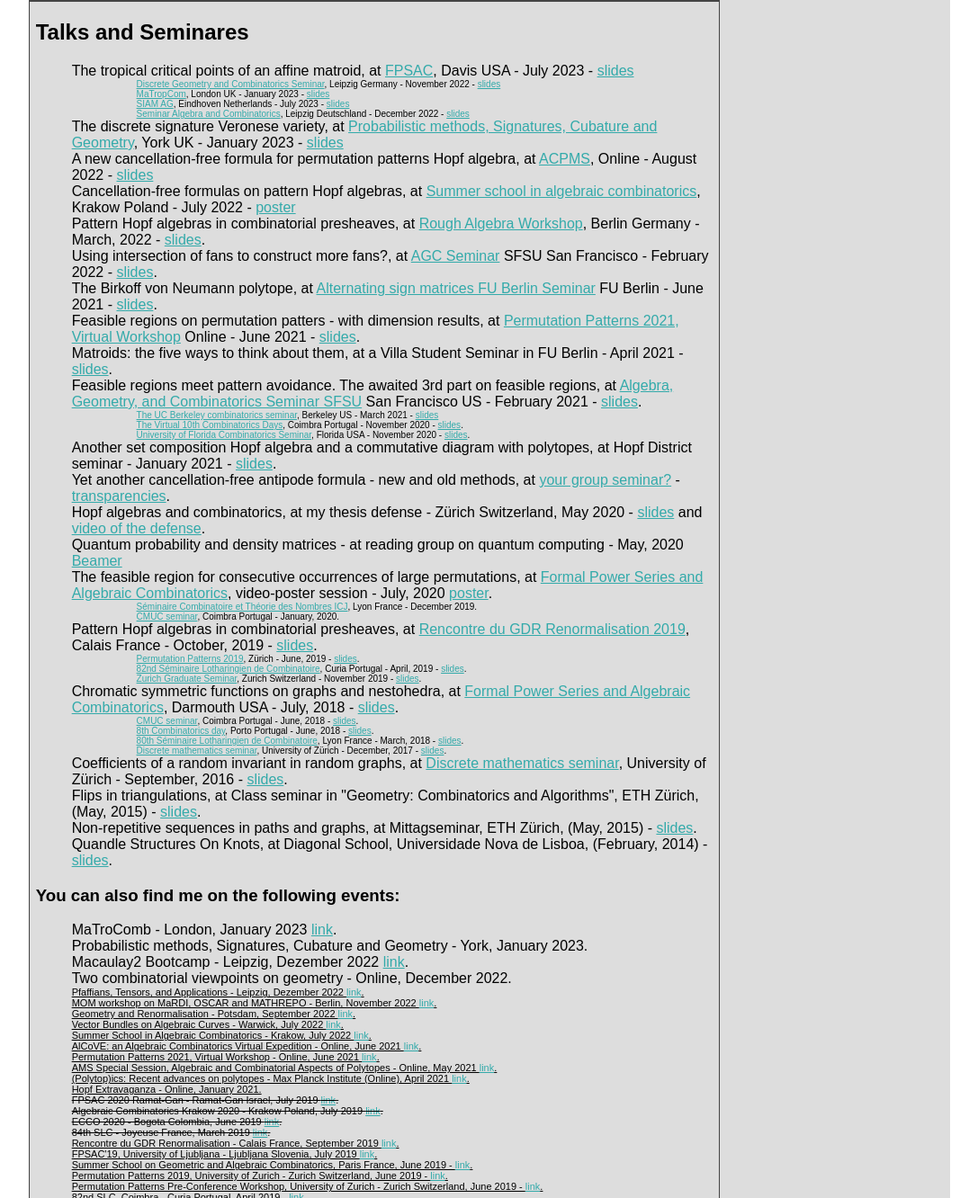
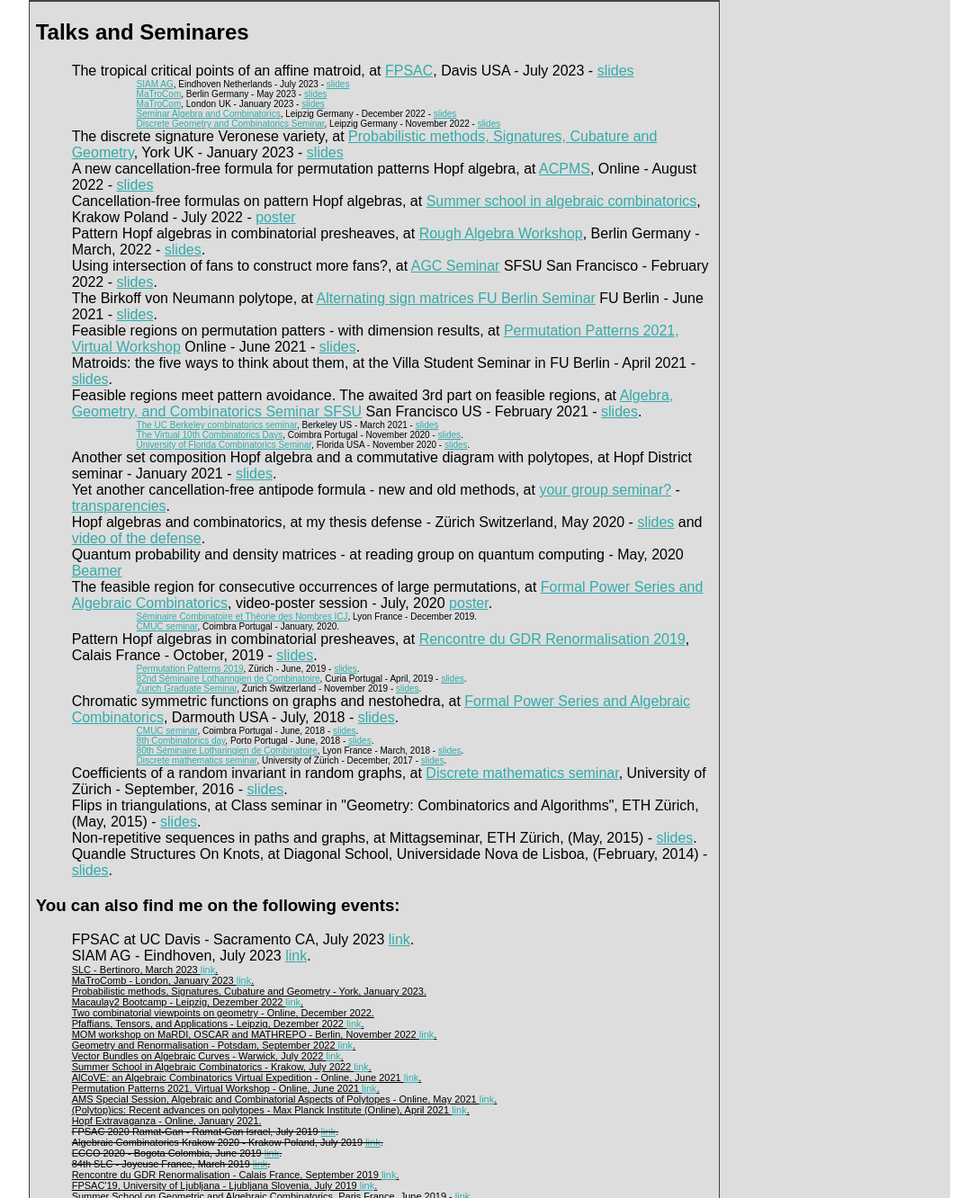
Before and after one commit to raulpenaguiao/raulpenaguiao.github.io, a plain HTML site: page index.html in a window 1280 px wide. Shown: the part 1967-3299 px from the top of the page at 90% size, without its empty margins (160-1247 px from the left). Drawn offline with Linux system fonts and the light colour scheme.

Commit message:
more typoes

```diff
--- a/index.html
+++ b/index.html
@@ -163,10 +163,11 @@
 				<h2>Talks and Seminares</h2>
 				<ol class="no-style-list">
 				<li>The tropical critical points of an affine matroid, at <a href="http://fpsac23.math.ucdavis.edu/">FPSAC</a>, Davis USA - July 2023 - <a href="http://raulpenaguiao.github.io/docs/Slides/202307FPSAC_Bergman.pdf">slides</a></li>
+				<li class="seealso" ><a href="https://meetings.siam.org/sess/dsp_talk.cfm?p=130662">SIAM AG</a>, Eindhoven Netherlands - July 2023 - <a href="http://raulpenaguiao.github.io/docs/Slides/202307SIAM_Bergman.pdf">slides</a></li>
+				<li class="seealso" ><a href="https://sites.google.com/view/matrocomlondon/">MaTroCom</a>, Berlin Germany - May 2023 - <a href="http://raulpenaguiao.github.io/docs/Slides/202305FUBerlin_Bergman.pdf">slides</a></li>
+				<li class="seealso" ><a href="https://sites.google.com/view/matrocomlondon/">MaTroCom</a>, London UK - January 2023 - <a href="http://raulpenaguiao.github.io/docs/Slides/2023QM_Bergman.pdf">slides</a></li>
+				<li class="seealso" ><a href="https://www.math.uni-leipzig.de/~grabowski/acseminar/">Seminar Algebra and Combinatorics</a>, Leipzig Germany - December 2022 - <a href="http://raulpenaguiao.github.io/docs/Slides/2022UL_Bergman.pdf">slides</a></li>
 				<li class="seealso" ><a href="https://www.mis.mpg.de/calendar/lectures/2022/abstract-34664.html">Discrete Geometry and Combinatorics Seminar</a>, Leipzig Germany - November 2022 - <a href="http://raulpenaguiao.github.io/docs/Slides/202210MPI_Bergman.pdf">slides</a></li>
-				<li class="seealso" ><a href="https://sites.google.com/view/matrocomlondon/">MaTropCom</a>, London UK - January 2023 - <a href="http://raulpenaguiao.github.io/docs/Slides/2023QM_Bergman.pdf">slides</a></li>
-				<li class="seealso" ><a href="https://meetings.siam.org/sess/dsp_talk.cfm?p=130662">SIAM AG</a>, Eindhoven Netherlands - July 2023 - <a href="http://raulpenaguiao.github.io/docs/Slides/202307SIAM_Bergman.pdf">slides</a></li>
-				<li class="seealso" ><a href="https://www.math.uni-leipzig.de/~grabowski/acseminar/">Seminar Algebra and Combinatorics</a>, Leipzig Deutschland - December 2022 - <a href="http://raulpenaguiao.github.io/docs/Slides/2022UL_Bergman.pdf">slides</a></li>
 				<li>The discrete signature Veronese variety, at <a href="https://sites.google.com/view/pmscg2023/home">Probabilistic methods, Signatures, Cubature and Geometry</a>, York UK - January 2023 - <a href="http://raulpenaguiao.github.io/docs/Slides/2023PmSCG_signatures.pdf">slides</a></li>
 				<li> A new cancellation-free formula for permutation patterns Hopf algebra, at <a href="https://www.math.ntnu.no/acpms/">ACPMS</a>, Online - August 2022 - <a href="http://raulpenaguiao.github.io/docs/Slides/202208ZoomOslo_Patterns.pdf">slides</a></li>
 				<li> Cancellation-free formulas on pattern Hopf algebras, at <a href="https://sites.google.com/view/acombikrakow">Summer school in algebraic combinatorics</a>, Krakow Poland - July 2022 - <a href="https://raulpenaguiao.github.io/docs/Posters/Antipode_Formula.pdf">poster</a></li>
@@ -174,7 +175,7 @@
 				<li> Using intersection of fans to construct more fans?, at <a href="https://sites.google.com/view/sfsuagc/spring-2022">AGC Seminar</a> SFSU San Francisco - February 2022 - <a href="https://raulpenaguiao.github.io/docs/Slides/Bergmanbeamer_handout.pdf">slides</a>.</li>
 				<li> The Birkoff von Neumann polytope, at <a href="http://math.sfsu.edu/beck/dmseminar.pdf">Alternating sign matrices FU Berlin Seminar</a> FU Berlin - June 2021 - <a href="https://raulpenaguiao.github.io/docs/Slides/Birkoffbeamer-Handout.pdf">slides</a>.</li>
 				<li> Feasible regions on permutation patters - with dimension results, at <a href="http://combinatorics.cis.strath.ac.uk/pp2021/">Permutation Patterns 2021, Virtual Workshop</a> Online - June 2021 - <a href="https://raulpenaguiao.github.io/docs/Slides/PP2021-Handout.pdf">slides</a>.</li>
-				<li> Matroids: the five ways to think about them, at a Villa Student Seminar in FU Berlin - April 2021 - <a href="https://raulpenaguiao.github.io/docs/Slides/Matroids_Talk.pdf">slides</a>.</li>
+				<li> Matroids: the five ways to think about them, at the Villa Student Seminar in FU Berlin - April 2021 - <a href="https://raulpenaguiao.github.io/docs/Slides/Matroids_Talk.pdf">slides</a>.</li>
 				<li> Feasible regions meet pattern avoidance. The awaited 3rd part on feasible regions, at <a href="https://sites.google.com/view/sfsuagc/home">Algebra, Geometry, and Combinatorics Seminar SFSU</a> San Francisco US - February 2021 - <a href="https://raulpenaguiao.github.io/docs/Slides/AGC Seminar_handout.pdf">slides</a>.</li>
 				<li class="seealso" > <a href="https://math.berkeley.edu/~ryba/combinatorics_seminar">The UC Berkeley combinatorics seminar</a>, Berkeley US - March 2021 - <a href="https://raulpenaguiao.github.io/docs/Slides/TACOS_Seminar.pdf">slides</a></li>
 				<li class="seealso" > <a href="www.mat.uc.pt/~combdays/virtual10thcombday">The Virtual 10th Combinatorics Days</a>, Coimbra Portugal - November 2020 - <a href="https://raulpenaguiao.github.io/docs/Slides/CombDays2020-Handout.pdf">slides</a>.</li>
@@ -240,13 +241,19 @@
 
 				<h3>You can also find me on the following events:</h3>
 				<ol class="no-style-list">
-				<li class="currconf"> MaTroComb - London, January 2023 <a href="https://sites.google.com/view/matrocomlondon/home">link</a>.</li>
+				<li class="currconf"> FPSAC at UC Davis - Sacramento CA, July 2023 <a href="http://fpsac23.math.ucdavis.edu/">link</a>.</li>
 
-				<li class="currconf"> Probabilistic methods, Signatures, Cubature and Geometry - York, January 2023.</li>
+				<li class="currconf"> SIAM AG - Eindhoven, July 2023 <a href="https://www.siam.org/conferences/cm/conference/ag23">link</a>.</li>
 
-				<li class="currconf"> Macaulay2 Bootcamp - Leipzig, Dezember 2022 <a href="https://www.mis.mpg.de/calendar/conferences/2022/m2bc">link</a>.</li>
+				<li class="pastconf"> SLC - Bertinoro, March 2023 <a href="https://events.unibo.it/combinatorics">link</a>.</li>
 
-				<li class="currconf"> Two combinatorial viewpoints on geometry - Online, December 2022.</li>
+				<li class="pastconf"> MaTroComb - London, January 2023 <a href="https://sites.google.com/view/matrocomlondon/home">link</a>.</li>
+
+				<li class="pastconf"> Probabilistic methods, Signatures, Cubature and Geometry - York, January 2023.</li>
+
+				<li class="pastconf"> Macaulay2 Bootcamp - Leipzig, Dezember 2022 <a href="https://www.mis.mpg.de/calendar/conferences/2022/m2bc">link</a>.</li>
+
+				<li class="pastconf"> Two combinatorial viewpoints on geometry - Online, December 2022.</li>
 
 				<li class="pastconf"> Pfaffians, Tensors, and Applications - Leipzig, Dezember 2022 <a href="https://www.mis.mpg.de/calendar/conferences/2022/pta22.html">link</a>.</li>
 
```
